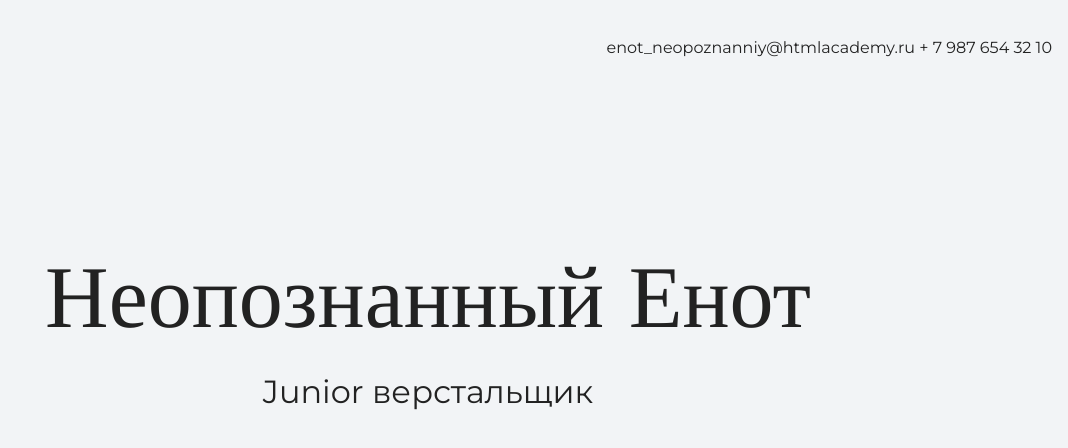
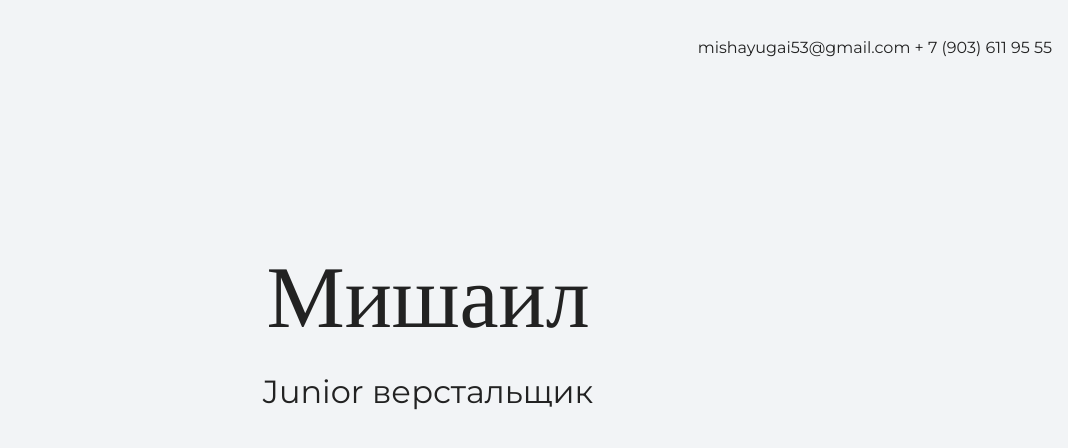
Before and after one commit to GreenDevald1523/my-site, a plain HTML site: page index.html in a window 1280 px wide. Shown: the whole page, without its empty margins (212-1280 px from the left). Drawn offline with nearby package versions, Linux system fonts and the light colour scheme.

Commit message:
изменение текста

```diff
--- a/index.html
+++ b/index.html
@@ -10,14 +10,14 @@
     <body>
         <header class = "page-header">
             <div class = "container">
-                enot_neopoznanniy@htmlacademy.ru
-                + 7 987 654 32 10
+                mishayugai53@gmail.com
+                + 7 (903) 611 95 55
             </div>
         </header>
 
         <selection class = "hero-image">
             <div class="container">
-                <h1 class="heading">Неопознанный Енот</h1>
+                <h1 class="heading">Мишаил</h1>
                 <p>Junior верстальщик</p>
             </div>
         </selection>
```
